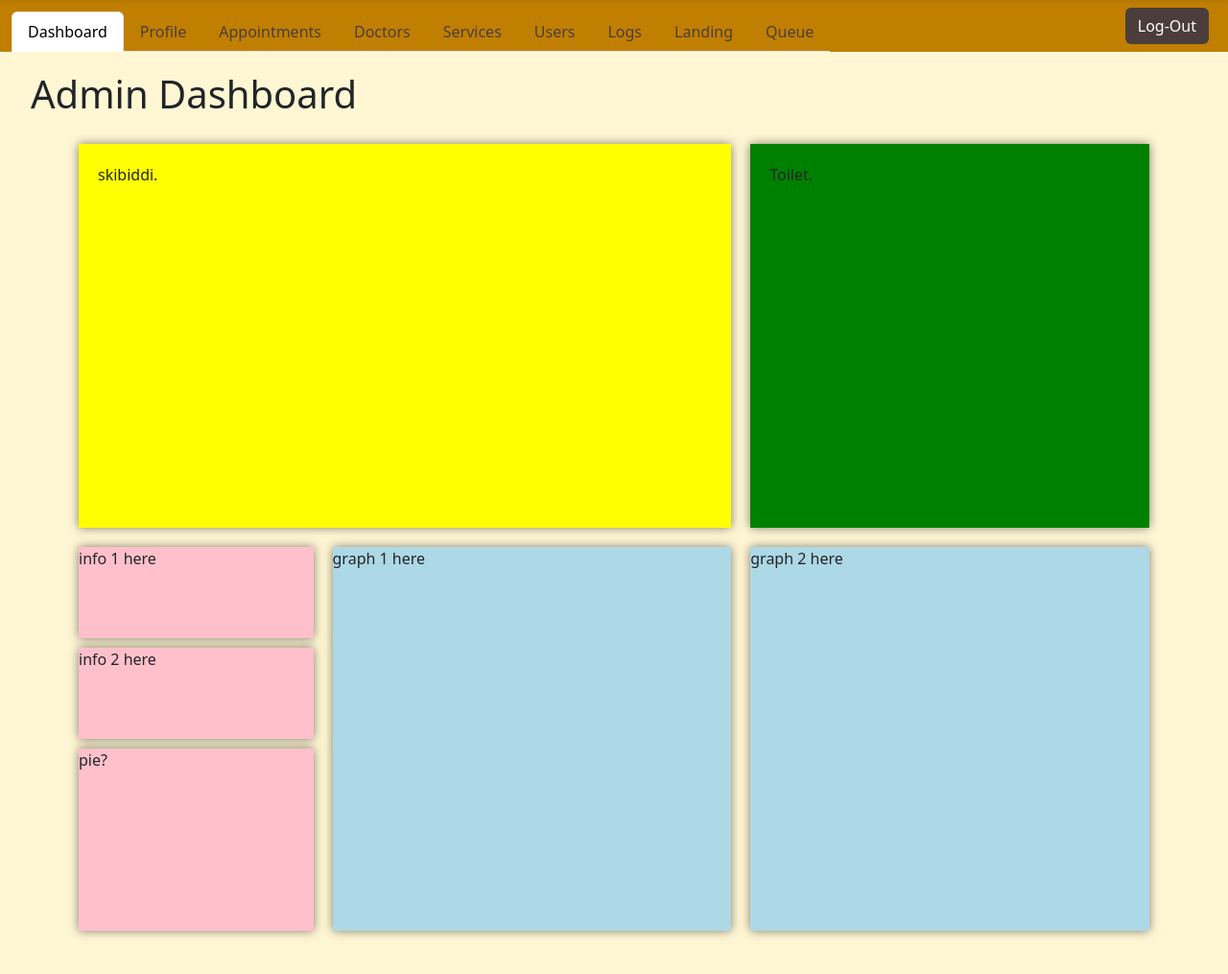
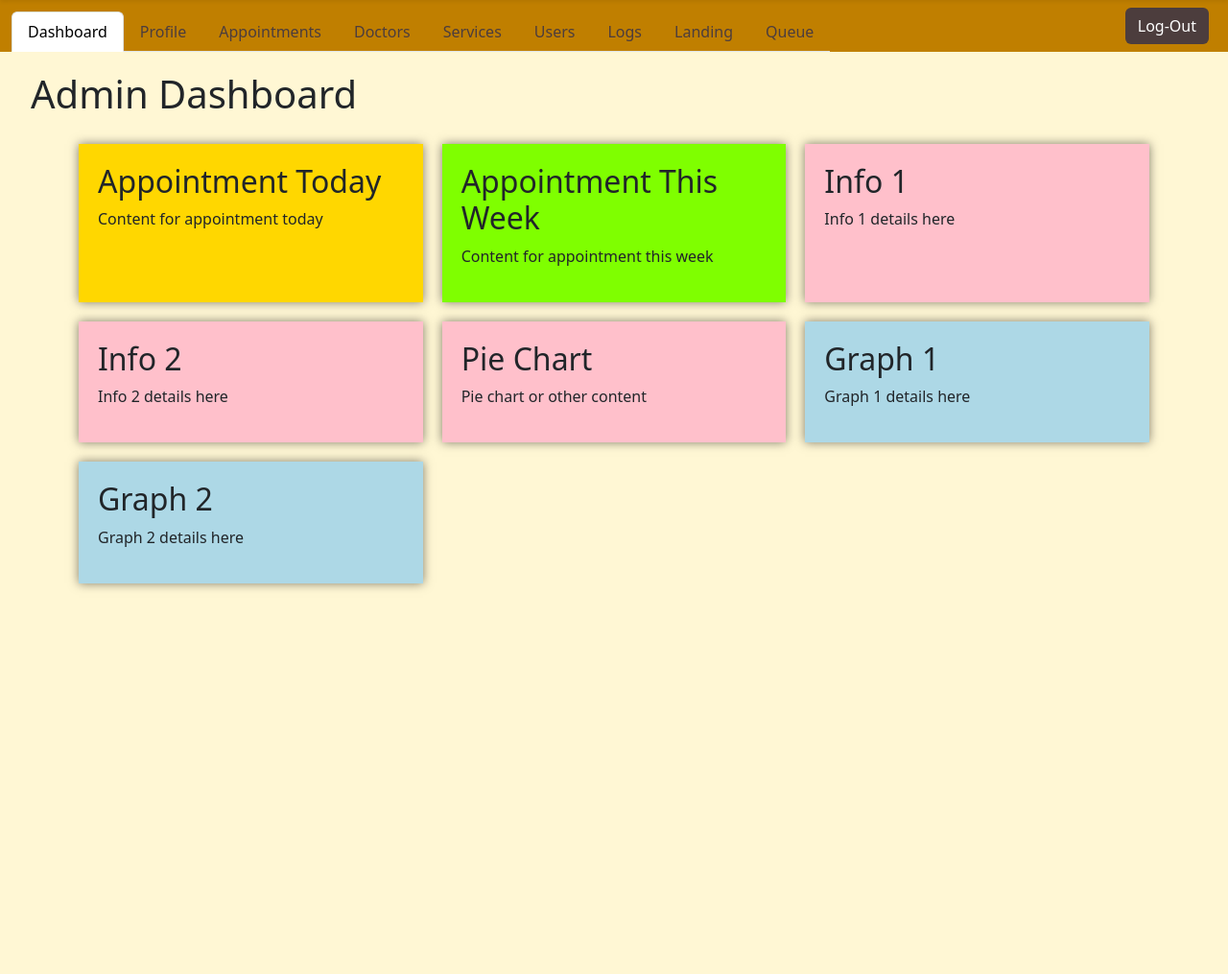
Before and after one commit to jolorambongga/SDAICv.0.13.06.23, a PHP site: page /admin_dashboard.php in a window 1280 px wide. Shown: the part 56-1071 px from the top of the page at 96% size. After the commit the page ends 671 px from the top, so only its background shows below. Run offline with PHP 8.4, Linux system fonts and the light colour scheme; data that the repository does not hold is empty.

Commit message:
Add files via upload

```diff
--- a/admin/admin_dashboard.php
+++ b/admin/admin_dashboard.php
@@ -3,6 +3,41 @@ $title = 'Admin - Dashboard';
 $active_dashboard = 'active';
 include_once('header.php');
 ?>
+
+<style>
+  /* Add this CSS to your existing stylesheet or a new stylesheet */
+.dashboard-grid {
+  display: grid;
+  grid-template-columns: repeat(auto-fit, minmax(300px, 1fr));
+  gap: 20px;
+  margin-bottom: 45px;
+}
+
+.big-box {
+  background-color: #ffd700; /* Yellow */
+  padding: 20px;
+  box-shadow: 0px 0px 10px rgba(0, 0, 0, 0.5);
+}
+
+.green-box {
+  background-color: #7fff00; /* Green */
+}
+
+.box {
+  background-color: #ffc0cb; /* Pink */
+  padding: 20px;
+  box-shadow: 0px 0px 10px rgba(0, 0, 0, 0.5);
+}
+
+.pink-box {
+  flex: 1;
+}
+
+.lightblue-box {
+  background-color: #add8e6; /* Light Blue */
+}
+
+</style>
 
 <body>
 
@@ -16,22 +51,42 @@ include_once('header.php');
     </div>
   </div>
 
-  <div class="container" style="display: grid; grid-template-columns: 1fr 1.7fr 1.7fr; grid-template-rows: auto auto; gap: 20px; margin-bottom: 45px;">
-    <!-- Yellow big box -->
-    <div class="big-box" style="background-color: yellow; padding: 20px; grid-column: 1 / span 2; height: 90%; min-height: 400px; box-shadow: 0px 0px 10px rgba(0, 0, 0, 0.5);">
-      skibiddi.
+  <div class="container dashboard-grid">
+    <div class="big-box yellow-box">
+      <!-- Placeholder content -->
+      <h2>Appointment Today</h2>
+      <p>Content for appointment today</p>
     </div>
-    <!-- New big box added here -->
-    <div class="big-box" style="background-color: green; padding: 20px; grid-column: 3; height: 90%; min-height: 400px; box-shadow: 0px 0px 10px rgba(0, 0, 0, 0.5);">
-      Toilet.
+    <div class="big-box green-box">
+      <!-- Placeholder content -->
+      <h2>Appointment This Week</h2>
+      <p>Content for appointment this week</p>
     </div>
-    <div style="display: flex; flex-direction: column; gap: 10px; grid-row: 2;">
-        <div class="box" style="background-color: pink; flex: 1; box-shadow: 0px 0px 10px rgba(0, 0, 0, 0.5);">info 1 here</div>
-        <div class="box" style="background-color: pink; flex: 1; box-shadow: 0px 0px 10px rgba(0, 0, 0, 0.5);">info 2 here</div>
-        <div class="box" style="background-color: pink; flex: 2; box-shadow: 0px 0px 10px rgba(0, 0, 0, 0.5);">pie?</div>
+    <div class="box pink-box">
+      <!-- Placeholder content -->
+      <h2>Info 1</h2>
+      <p>Info 1 details here</p>
     </div>
-    <div class="box" style="background-color: lightblue; height: 90%; min-height: 400px; box-shadow: 0px 0px 10px rgba(0, 0, 0, 0.5);">graph 1 here</div>
-    <div class="box" style="background-color: lightblue; height: 90%; min-height: 400px; box-shadow: 0px 0px 10px rgba(0, 0, 0, 0.5);">graph 2 here</div>
+    <div class="box pink-box">
+      <!-- Placeholder content -->
+      <h2>Info 2</h2>
+      <p>Info 2 details here</p>
+    </div>
+    <div class="box pink-box">
+      <!-- Placeholder content -->
+      <h2>Pie Chart</h2>
+      <p>Pie chart or other content</p>
+    </div>
+    <div class="box lightblue-box">
+      <!-- Placeholder content -->
+      <h2>Graph 1</h2>
+      <p>Graph 1 details here</p>
+    </div>
+    <div class="box lightblue-box">
+      <!-- Placeholder content -->
+      <h2>Graph 2</h2>
+      <p>Graph 2 details here</p>
+    </div>
   </div>
 
   <script src='https://cdn.jsdelivr.net/npm/bootstrap@5.3.3/dist/js/bootstrap.bundle.min.js'></script>
```
